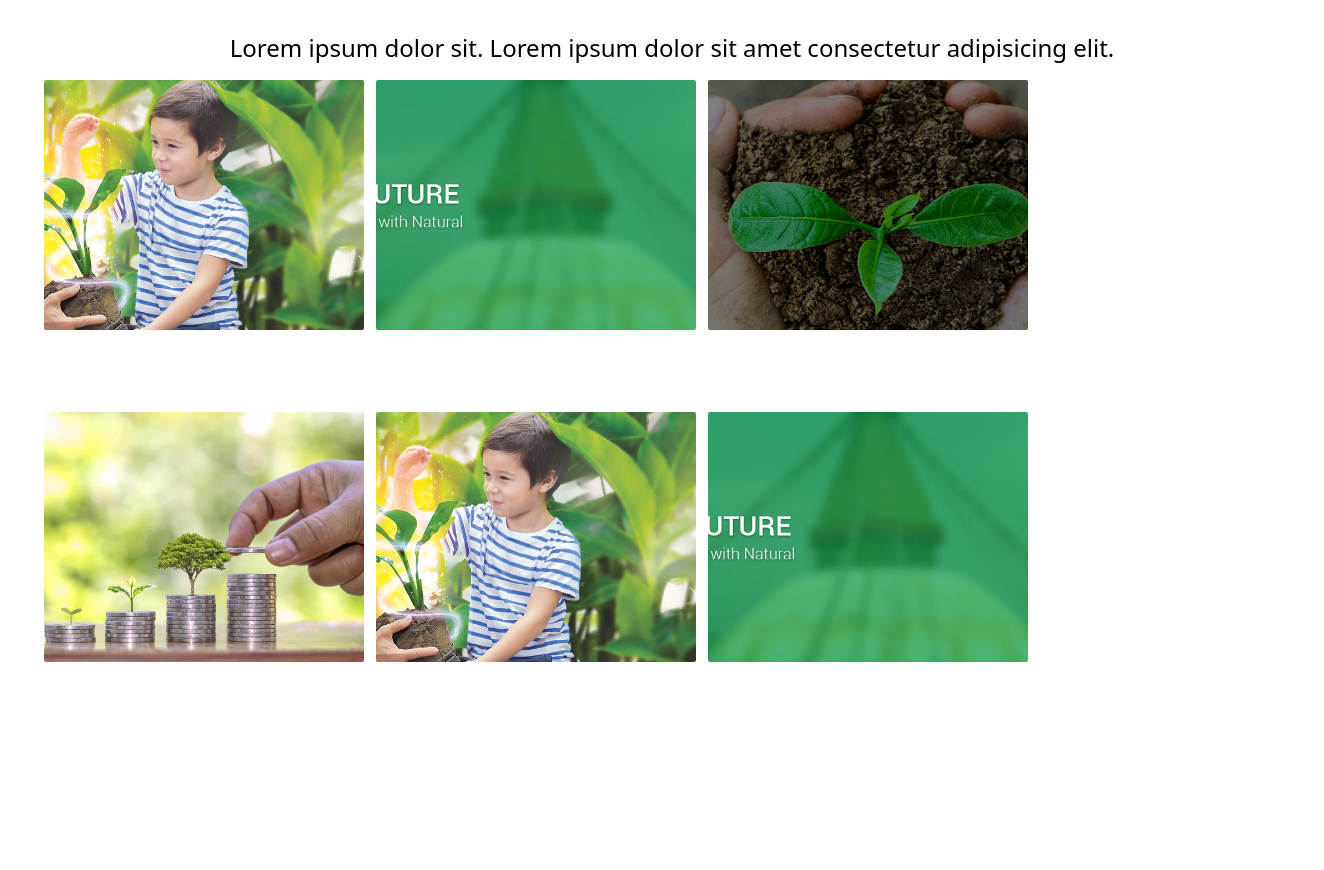
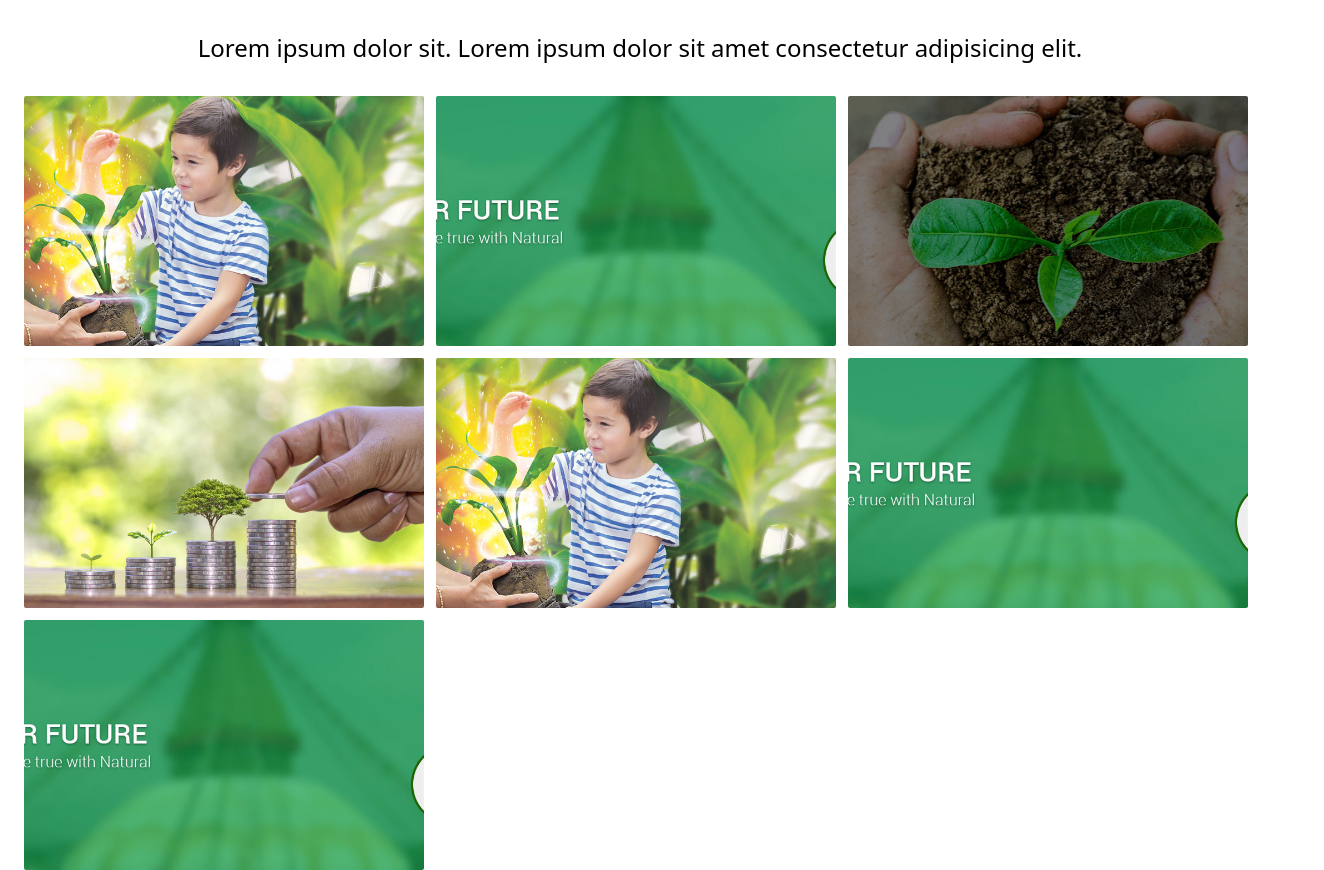
Before and after one commit to dpshkhnl/vedanta_website, a website: page subgallery.html in a window 1280 px wide. Shown: the whole page, 1324 px wide, since content can reach past the window. Before the commit the page ends 800 px from the top, so only its background shows below. Drawn offline with Linux system fonts and the light colour scheme.

Commit message:
Fixed: GallerySection

```diff
--- a/subgallery.html
+++ b/subgallery.html
@@ -15,52 +15,57 @@
     />
   </head>
   <body>
-    <div class="flex flex-col m-8 w-full">
+    <div class="flex flex-col container mx-auto">
       <p
-        class="text-2xl flex items-center justify-center mx-4 font-medium mb-4"
+        class="text-2xl flex items-center justify-center font-medium  my-8 text-center"
       >
         Lorem ipsum dolor sit. Lorem ipsum dolor sit amet consectetur
         adipisicing elit.
       </p>
-      <div
-        class="w-full flex size-fit object-cover flex-col mx-3 gap-3 md:flex-row md:flex-wrap md:object-cover"
-      >
-        <div class="md:size-80">
+      <div class="flex flex-col items-center gap-3 md:flex-row md:flex-wrap ml-6">
+        <div class="">
           <img
             class="w-[400px] h-[250px] rounded-sm object-cover"
             src="assets/banner1.jpg"
             alt=""
           />
         </div>
-        <div class="md:size-80">
+        <div class="">
           <img
             class="w-[400px] h-[250px] rounded-sm object-cover"
             src="assets/banner2.jpg"
             alt=""
           />
         </div>
-        <div class="md:size-80">
+        <div class="">
           <img
             class="w-[400px] h-[250px] rounded-sm object-cover"
             src="assets/banner3.jpg"
             alt=""
           />
         </div>
-        <div class="md:size-80">
+        <div class="">
           <img
             class="w-[400px] h-[250px] rounded-sm object-cover"
             src="assets/banner4.jpg"
             alt=""
           />
         </div>
-        <div class="md:size-80">
+        <div class="">
           <img
             class="w-[400px] h-[250px] rounded-sm object-cover"
             src="assets/banner1.jpg"
             alt=""
           />
         </div>
-        <div class="md:size-80">
+        <div class="">
+          <img
+            class="w-[400px] h-[250px] rounded-sm object-cover"
+            src="assets/banner2.jpg"
+            alt=""
+          />
+        </div>
+        <div class="">
           <img
             class="w-[400px] h-[250px] rounded-sm object-cover"
             src="assets/banner2.jpg"
```
Also changed, not shown: src/output.css.
